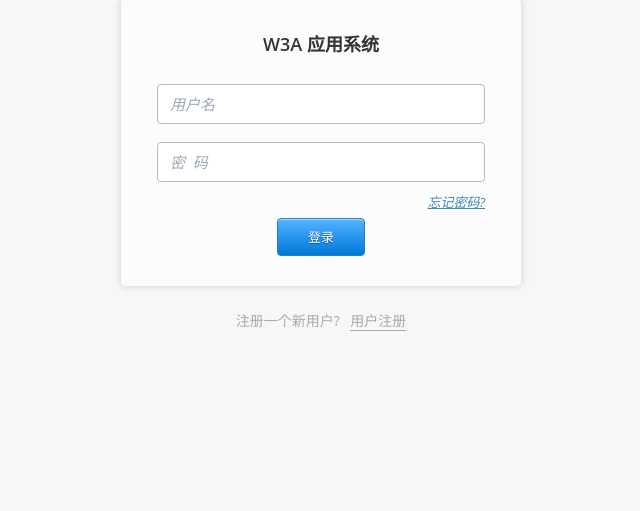
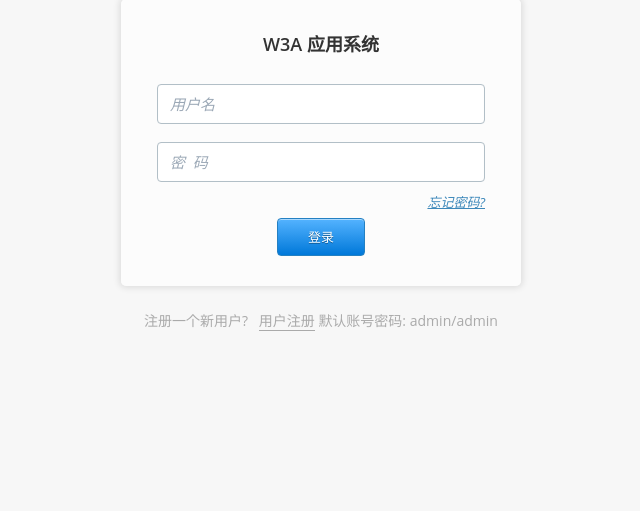
Before and after one commit to smarttang/w3a_SOC, a CodeIgniter app: page /bakup/index.php/login/index in a window 1280 px wide. Shown: the part 91-602 px from the top of the page, without its empty margins (319-959 px from the left). Run offline with CodeIgniter, Linux system fonts and the light colour scheme; data that the repository does not hold is empty; some libraries are stand-ins or nearby versions.

Commit message:
增加登陆提示

```diff
--- a/application/views/login.php
+++ b/application/views/login.php
@@ -47,6 +47,7 @@
         <div class="span4 no-account">
             <p>注册一个新用户?</p>
             <a href="signup.html">用户注册</a>
+            <p> 默认账号密码: admin/admin</p>
         </div>
     </div>
 
```
